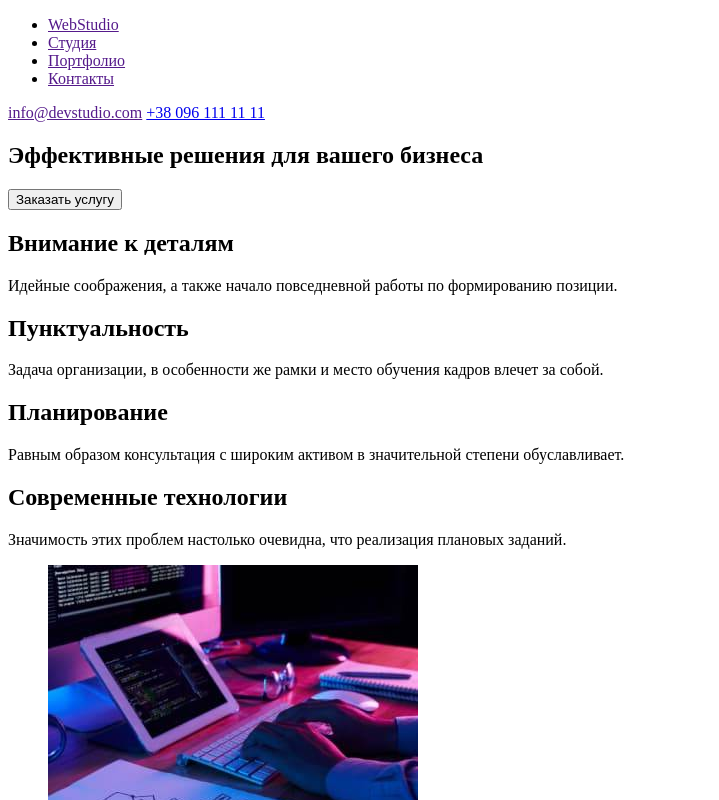
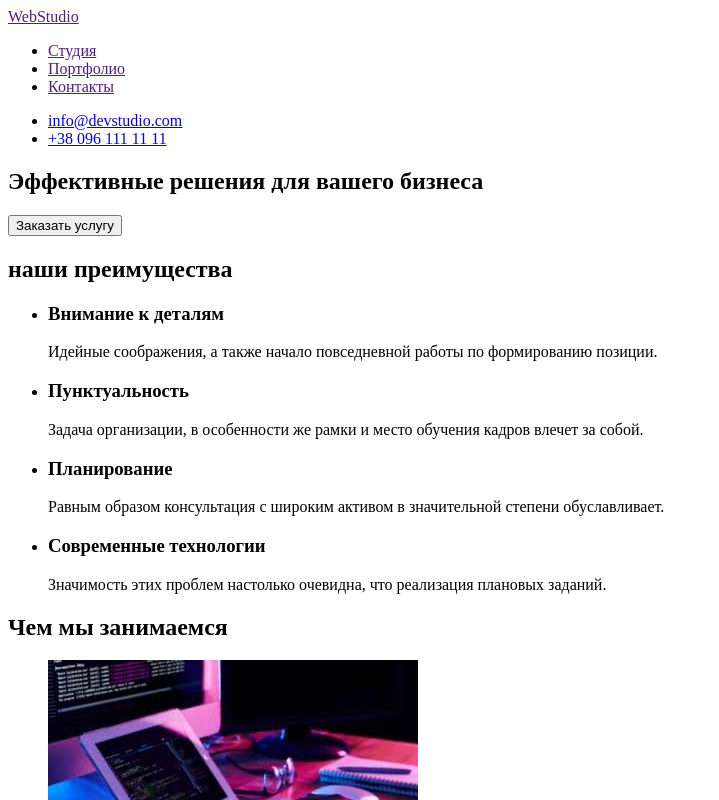
Before and after one commit to roma199627/goit-markup-hw-01, a plain HTML site: page index.html in a window 1280 px wide. Shown: the top 800 px of the page, without its empty margins (0-719 px from the left). Drawn offline with Linux system fonts and the light colour scheme; files whose address does not match are found by name.

Commit message:
add section

```diff
--- a/index.html
+++ b/index.html
@@ -9,15 +9,17 @@
 <body>
     <header>
         <nav>
+        <a href="">WebStudio</a>
         <ul>
-            <li lang="en"><a href="">WebStudio</a></li>
             <li><a href="">Студия</a></li>
             <li><a href="">Портфолио</a></li>
             <li><a href="">Контакты</a></li>
         </ul>
     </nav>
-        <a href="">info@devstudio.com</a>
-         <a href="tel+380961111111">+38 096 111 11 11</a>
+        <ul>
+             <li><a href="milto:info@devstudio.com">info@devstudio.com</a></li>
+             <li><a href="tel:+380961111111">+38 096 111 11 11</a></li>
+        </ul>
      </header>
      <main>
      <section>
@@ -26,14 +28,28 @@
      </section>
     </main>
     <section>
-       <h2>Внимание к деталям</h2>
-       <p>Идейные соображения, а также начало повседневной работы по формированию позиции.</p>
-       <h2>Пунктуальность</h2>
-       <p>Задача организации, в особенности же рамки и место обучения кадров влечет за собой.</p>
-       <h2>Планирование</h2>
-       <p>Равным образом консультация с широким активом в значительной степени обуславливает.</p>
-       <h2>Современные технологии</h2>
-       <p>Значимость этих проблем настолько очевидна, что реализация плановых заданий.</p>
+       <h2> наши преимущества</h2>
+       <ul>
+           <li>
+               <h3>Внимание к деталям</h3>
+               <p>Идейные соображения, а также начало повседневной работы по формированию позиции.</p>
+            </li>
+           <li>
+               <h3>Пунктуальность</h3>
+               <p>Задача организации, в особенности же рамки и место обучения кадров влечет за собой.</p>
+           </li>
+           <li>
+               <h3>Планирование</h3>
+               <p>Равным образом консультация с широким активом в значительной степени обуславливает.</p>
+            </li>
+            <li>
+               <h3>Современные технологии</h3>
+               <p>Значимость этих проблем настолько очевидна, что реализация плановых заданий.</p>
+            </li>
+       </ul>
+    </section>
+    <section>
+        <h2>Чем мы занимаемся</h2>
         <ul>
             <li><img src="photo1.jpg"
                 alt="клавиатура"
@@ -45,7 +61,10 @@
                  width="370"
                   height="294">
                 </li>
-            <li><img src="photo3.jpg" alt="планшет" width="370" height="294"></li>
+            <li><img src="photo3.jpg"
+                 alt="планшет"
+                  width="370"
+                  height="294"></li>
         </ul>
     </section>
     <section>
@@ -74,7 +93,7 @@
         </ul>
     </section>
     <footer>
-        <h2 lang="en"> <a href=""> WebStudio</a></h2>
+        <a href=""> WebStudio</a>
         <address>
             <ul>
                 <li>
```
Also changed, not shown: img/img-photo-4.jpg (renamed from img-photo-4.jpg), img/img-photo-5.jpg (renamed from img-photo-5.jpg), img/img-photo-6.jpg (renamed from img-photo-6.jpg), img/img-photo-7.jpg (renamed from img-photo-7.jpg), img/photo1.jpg (renamed from photo1.jpg), img/photo2.jpg (renamed from photo2.jpg), img/photo3.jpg (renamed from photo3.jpg).
